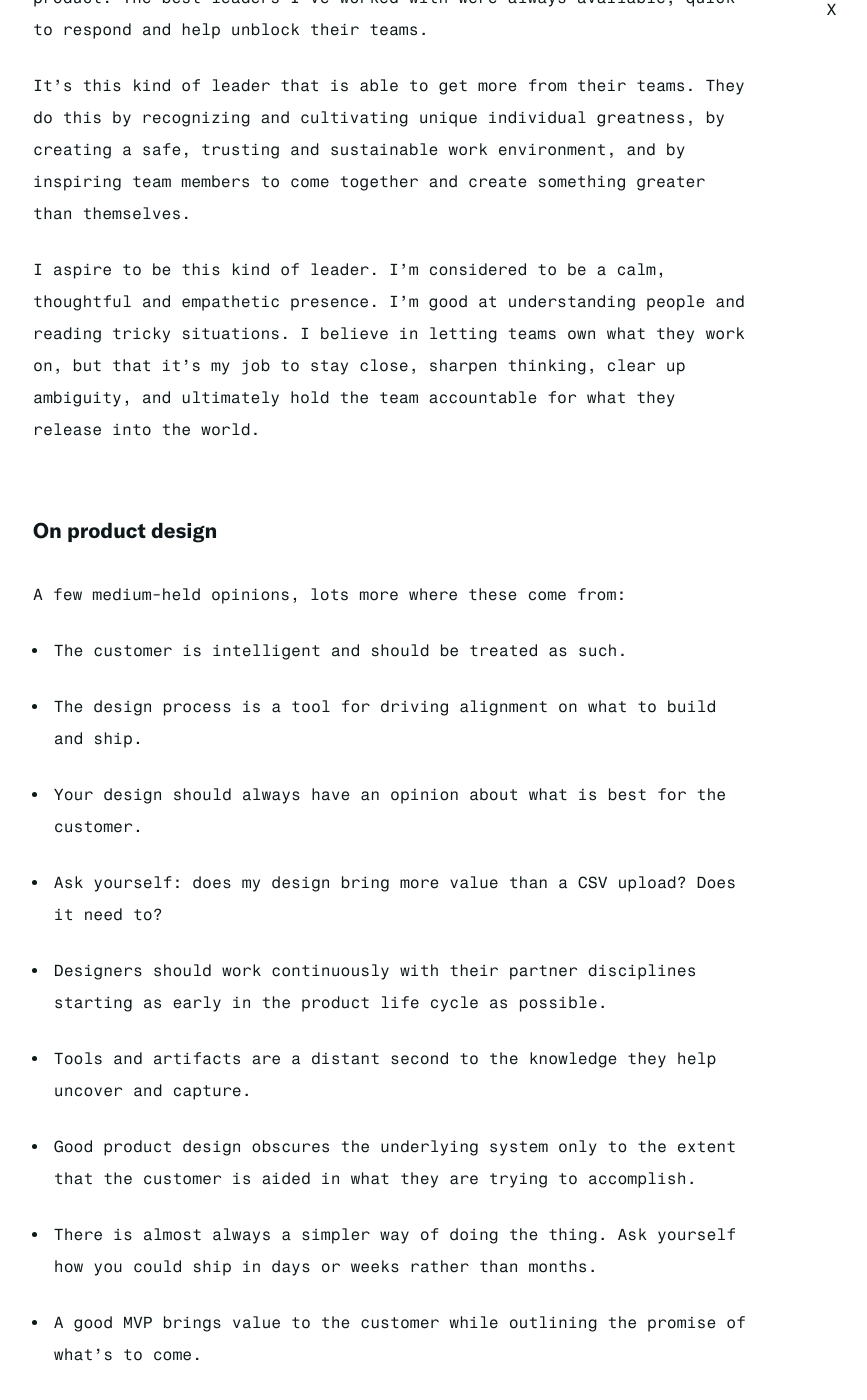
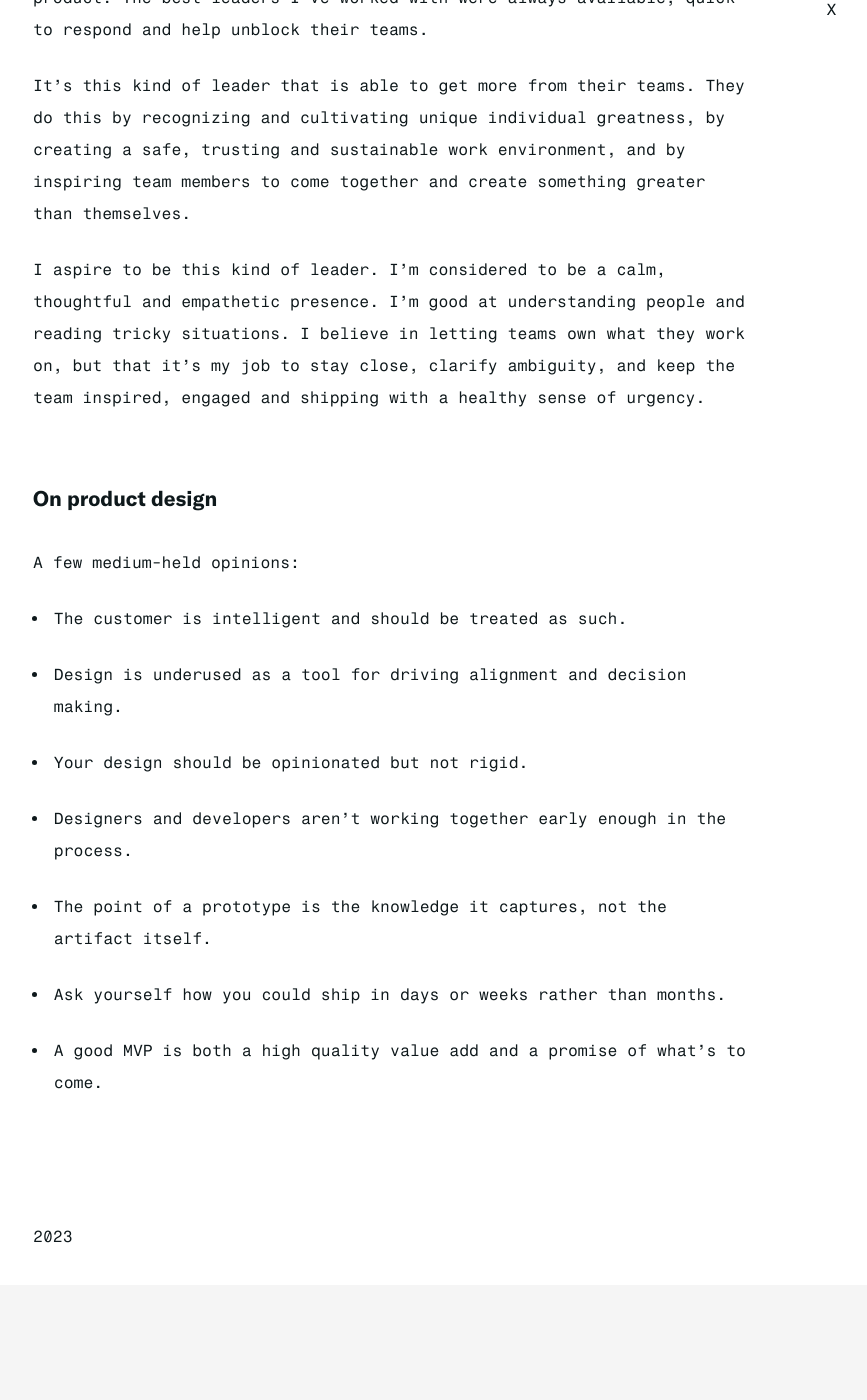
Before and after one commit to kevinfinlayson/kevinfinlayson.com, a Jekyll site: the page built from approach.markdown, in a window 1280 px wide and 1400 px high, scrolled down 711 px. Shown: the whole window, without its empty margins (111-978 px from the left). Built offline with Jekyll 4.4.1, drawn with Linux system fonts in a browser that asks for light colours; after the commit the page ends 1996 px from its top, so only the background shows below that.

Commit message:
make approach punchier

```diff
--- a/approach.markdown
+++ b/approach.markdown
@@ -12,26 +12,22 @@ A great product leader does not stay at a high level of altitude, simply coachin
 
 It’s this kind of leader that is able to get more from their teams. They do this by recognizing and cultivating unique individual greatness, by creating a safe, trusting and sustainable work environment, and by inspiring team members to come together and create something greater than themselves.
 
-I aspire to be this kind of leader. I’m considered to be a calm, thoughtful and empathetic presence. I’m good at understanding people and reading tricky situations. I believe in letting teams own what they work on, but that it's my job to stay close, sharpen thinking, clear up ambiguity, and ultimately hold the team accountable for what they release into the world.
+I aspire to be this kind of leader. I’m considered to be a calm, thoughtful and empathetic presence. I’m good at understanding people and reading tricky situations. I believe in letting teams own what they work on, but that it's my job to stay close, clarify ambiguity, and keep the team inspired, engaged and shipping with a healthy sense of urgency.
 
 #### On product design
 
-A few medium-held opinions, lots more where these come from:
+A few medium-held opinions:
 
 - The customer is intelligent and should be treated as such.
 
-- The design process is a tool for driving alignment on what to build and ship.
+- Design is underused as a tool for driving alignment and decision making.
 
-- Your design should always have an opinion about what is best for the customer.
+- Your design should be opinionated but not rigid.
 
-- Ask yourself: does my design bring more value than a CSV upload? Does it need to?
+- Designers and developers aren't working together early enough in the process.
 
-- Designers should work continuously with their partner disciplines starting as early in the product life cycle as possible.
+- The point of a prototype is the knowledge it captures, not the artifact itself.
 
-- Tools and artifacts are a distant second to the knowledge they help uncover and capture.
+- Ask yourself how you could ship in days or weeks rather than months.
 
-- Good product design obscures the underlying system only to the extent that the customer is aided in what they are trying to accomplish.
-
-- There is almost always a simpler way of doing the thing. Ask yourself how you could ship in days or weeks rather than months.
-
-- A good MVP brings value to the customer while outlining the promise of what’s to come.
+- A good MVP is both a high quality value add and a promise of what's to come.
```
